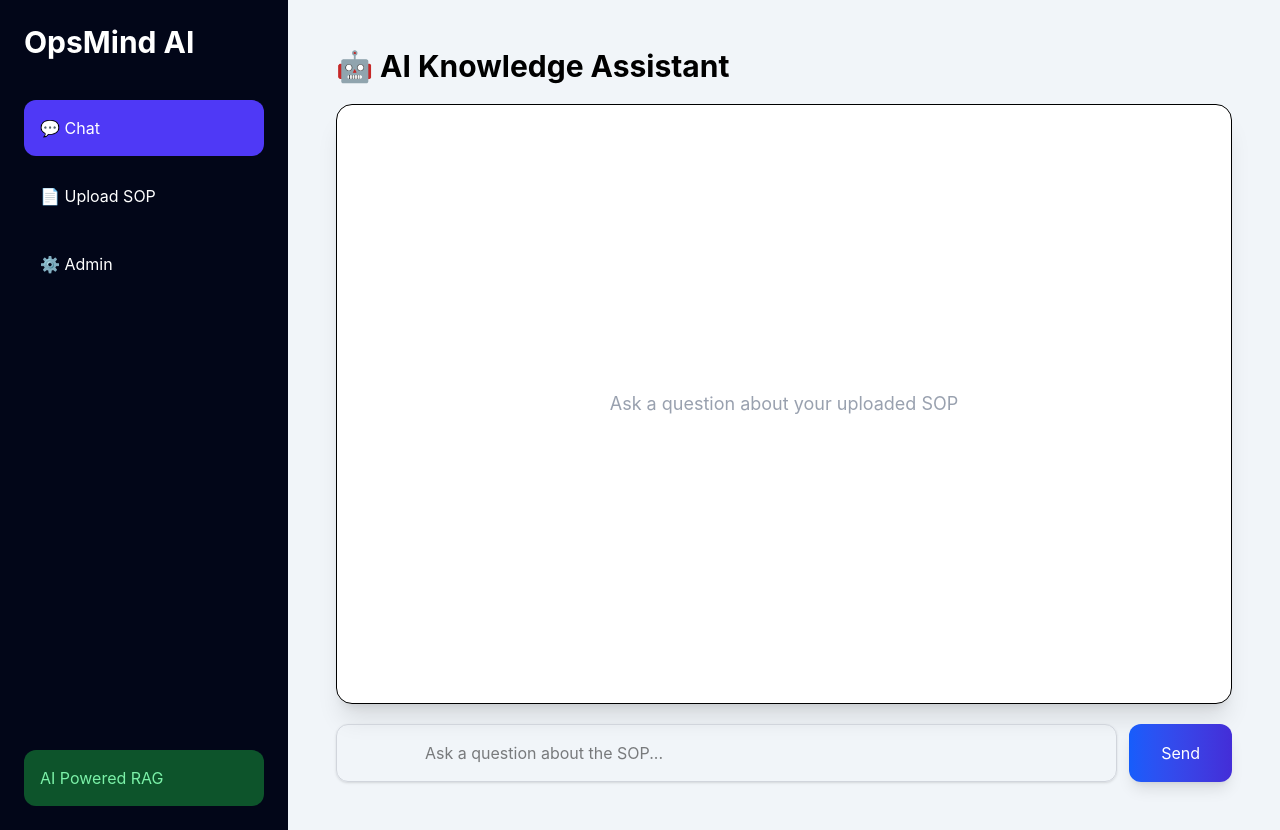
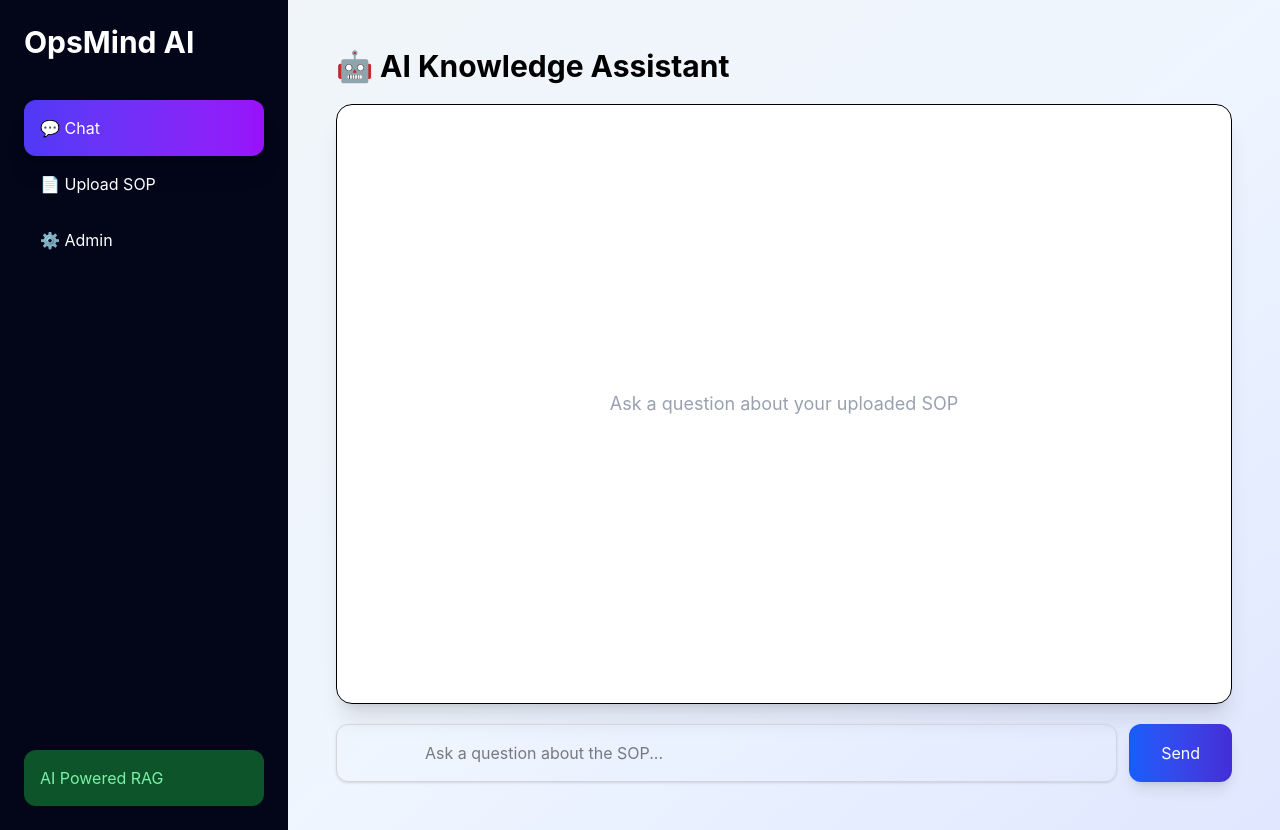
Before and after one commit to KANAND6031/Project2, a React app in the folder frontend/: page / in a window 1280 px wide. Built offline with nearby package versions, Linux system fonts and the light colour scheme; no server answers; the HTML template or start-up script is replaced by a standard one.

Commit message:
Improving UI

```diff
--- a/frontend/src/components/ChatSection.jsx
+++ b/frontend/src/components/ChatSection.jsx
@@ -153,8 +153,8 @@ function ChatSection() {
 
                                 <div
                                     className={`max-w-[75%] p-4 rounded-xl ${msg.role === "user"
-                                        ? "bg-gradient-to-r from-blue-600 to-indigo-700 text-white shadow-lg"
-                                        : "bg-white border shadow-md text-black"
+                                        ? "bg-gradient-to-r from-indigo-600 to-purple-600 text-white shadow-xl"
+                                        : "bg-gradient-to-r from-slate-50 to-blue-50 border shadow-md"
                                         }`}
                                 >
 
--- a/frontend/src/components/Sidebar.jsx
+++ b/frontend/src/components/Sidebar.jsx
@@ -1,6 +1,8 @@
 const Sidebar = ({
     activeTab,
-    setActiveTab
+    setActiveTab,
+    darkMode,
+    setDarkMode
 }) => {
 
     const menuItems = [
@@ -41,6 +43,7 @@ const Sidebar = ({
                 OpsMind AI
             </h1>
 
+
             {
                 menuItems.map(
                     (item) => (
@@ -52,20 +55,12 @@ const Sidebar = ({
                                     item.id
                                 )
                             }
-                            className={`
-                            p-4
-                            rounded-xl
-                            mb-3
-                            text-left
+                            className={`group flex items-center gap-3 w-full p-4 rounded-xl transition-all duration-300 cursor-pointer
 
-                            ${
-                                activeTab ===
-                                item.id
-
-                                ? "bg-indigo-600"
-
-                                : "hover:bg-slate-800"
-                            }
+                                ${activeTab === item.id
+                                    ? "bg-gradient-to-r from-indigo-600 to-purple-600 shadow-xl"
+                                    : "hover:bg-indigo-600 hover:translate-x-2 hover:shadow-lg"
+                                }
                             `}
                         >
                             {item.label}
--- a/frontend/src/components/UploadSection.jsx
+++ b/frontend/src/components/UploadSection.jsx
@@ -128,13 +128,13 @@ function UploadSection() {
             border-gray-200
             ">
 
-                <h1 className="
-                text-4xl
-                font-bold
-                mb-6
-                ">
-                    📄 Upload SOP
+                <h1 className="text-5xl font-extrabold bg-gradient-to-r from-blue-600 to-purple-600 bg-clip-text text-transparent">
+                    OpsMind AI
                 </h1>
+
+                <p className="text-gray-500 mt-3 text-lg">
+                    Enterprise SOP Intelligence Platform
+                </p>
 
                 <div className="
                 bg-white
@@ -192,9 +192,23 @@ function UploadSection() {
                     >
 
                         {
-                            loading
-                                ? "Uploading..."
-                                : "Upload PDF"
+                            loading ? (
+
+                                <div className="flex items-center justify-center gap-2">
+
+                                    <div className="w-3 h-3 bg-white rounded-full animate-bounce"></div>
+
+                                    <div className="w-3 h-3 bg-white rounded-full animate-bounce"></div>
+
+                                    <div className="w-3 h-3 bg-white rounded-full animate-bounce"></div>
+
+                                </div>
+
+                            ) : (
+
+                                "Upload PDF"
+
+                            )
                         }
 
                     </button>
--- a/frontend/src/index.css
+++ b/frontend/src/index.css
@@ -1 +1,16 @@
 @import "tailwindcss";
+
+button,
+a,
+input[type="file"] {
+  cursor: pointer;
+}
+
+button {
+  transition: all 0.3s ease;
+}
+
+button:hover {
+  transform: translateY(-2px);
+  box-shadow: 0 8px 25px rgba(99,102,241,0.4);
+}
--- a/frontend/src/pages/Dashboard.jsx
+++ b/frontend/src/pages/Dashboard.jsx
@@ -1,4 +1,4 @@
-import { useState } from "react";
+import { useState, useEffect } from "react";
 
 import Sidebar
 from "../components/Sidebar";
@@ -20,6 +20,34 @@ function Dashboard() {
     ] =
     useState("chat");
 
+    const [darkMode, setDarkMode] =
+    useState(localStorage.getItem("theme")=== "dark");
+
+    useEffect(() => {
+
+        if (darkMode) {
+
+            document.documentElement
+                .classList.add("dark");
+
+            localStorage.setItem(
+                "theme",
+                "dark"
+            );
+
+        } else {
+
+            document.documentElement
+                .classList.remove("dark");
+
+            localStorage.setItem(
+                "theme",
+                "light"
+            );
+        }
+
+    }, [darkMode]);
+
     return (
 
         <div
@@ -30,19 +58,17 @@ function Dashboard() {
         >
 
             <Sidebar
-                activeTab={
-                    activeTab
-                }
-                setActiveTab={
-                    setActiveTab
-                }
+                activeTab={activeTab}
+                setActiveTab={setActiveTab}
+                darkMode={darkMode}
+                setDarkMode={setDarkMode}
             />
 
             <div
                 className="
                 flex-1
                 p-6
-                bg-slate-100
+                bg-gradient-to-br from-slate-100 via-blue-50 to-indigo-100
                 "
             >
 
--- a/frontend/vite.config.js
+++ b/frontend/vite.config.js
@@ -1,3 +1,7 @@
+import "tailwindcss";
+
+custom-variantdark(where(dark,dark));
+
 import { defineConfig } from 'vite'
 import react from '@vitejs/plugin-react'
 import tailwindcss from '@tailwindcss/vite'
```
Also changed, not shown: 4 other files (tests, documents, lock files or other folders).
